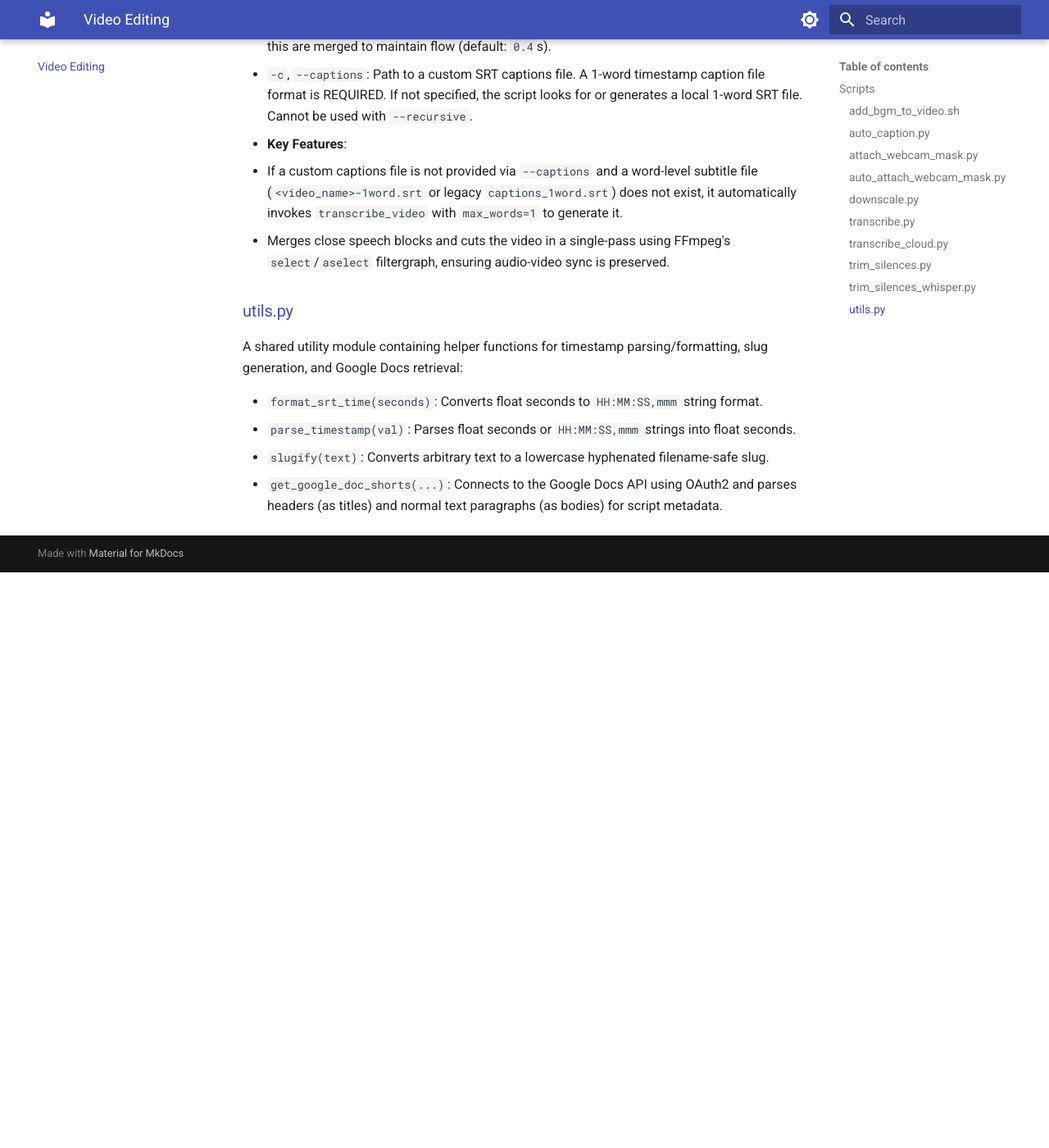
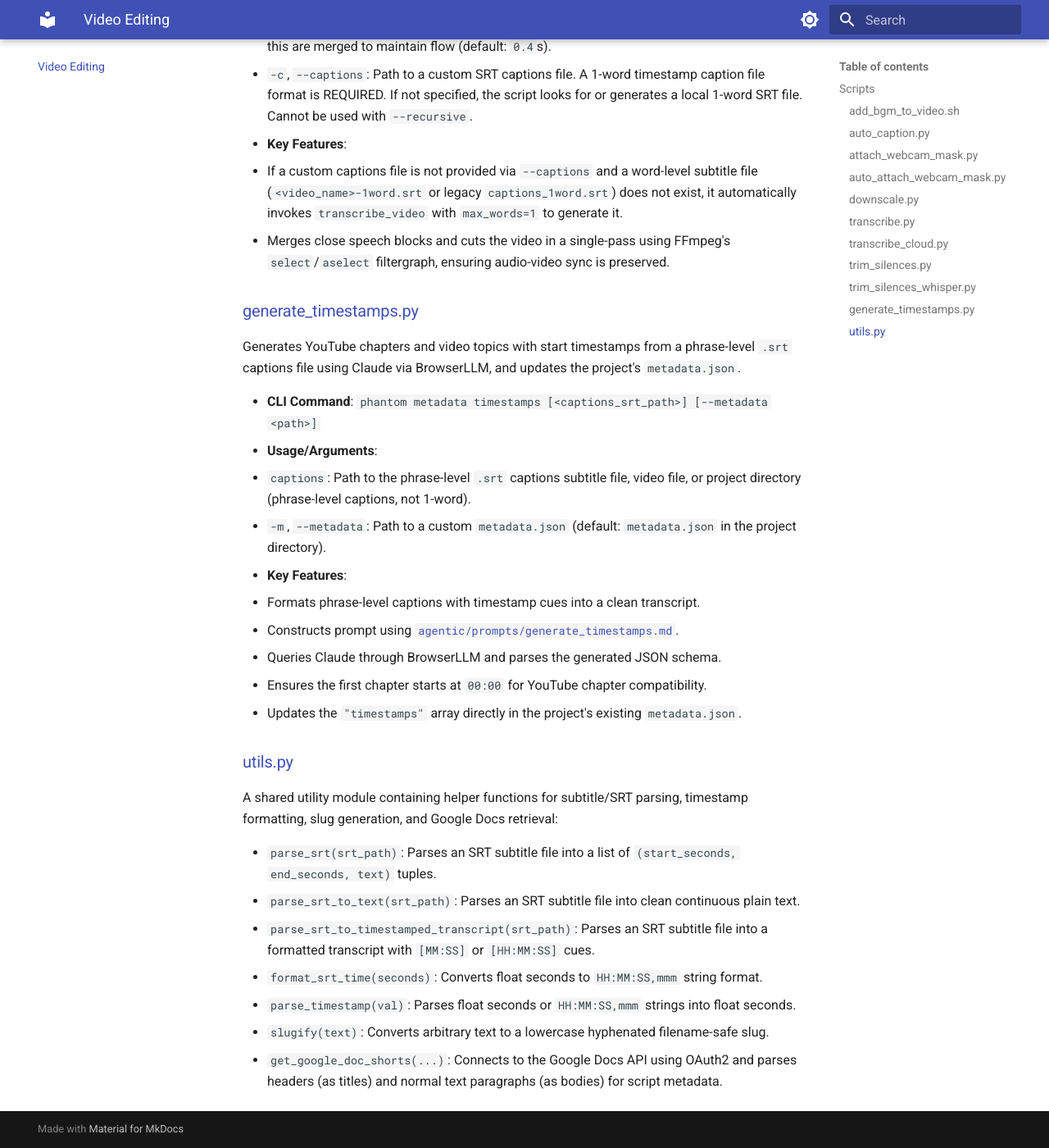
Before and after one commit to hassanaziz0012/phantom-editor, an MkDocs documentation site: the page built from docs/video-editing.md, in a window 1280 px wide and 1400 px high, scrolled down 6556 px. Shown: the whole window at 82% size. Built offline with MkDocs 1.6.1 and Material for MkDocs 9.7.7, drawn with Linux system fonts in a browser that asks for light colours; before the commit the page ends 7254 px from its top, so only the background shows below that.

Commit message:
Update documentation for metadata suite and CLI reorganization

```diff
--- a/docs/video-editing.md
+++ b/docs/video-editing.md
@@ -152,9 +152,26 @@ Trims silences from a video using speech/caption intervals generated via Whisper
   - If a custom captions file is not provided via `--captions` and a word-level subtitle file (`<video_name>-1word.srt` or legacy `captions_1word.srt`) does not exist, it automatically invokes `transcribe_video` with `max_words=1` to generate it.
   - Merges close speech blocks and cuts the video in a single-pass using FFmpeg's `select`/`aselect` filtergraph, ensuring audio-video sync is preserved.
 
+### [generate_timestamps.py](../metadata/generate_timestamps.py)
+Generates YouTube chapters and video topics with start timestamps from a phrase-level `.srt` captions file using Claude via BrowserLLM, and updates the project's `metadata.json`.
+
+* **CLI Command**: `phantom metadata timestamps [<captions_srt_path>] [--metadata <path>]`
+* **Usage/Arguments**:
+  - `captions`: Path to the phrase-level `.srt` captions subtitle file, video file, or project directory (phrase-level captions, not 1-word).
+  - `-m`, `--metadata`: Path to a custom `metadata.json` (default: `metadata.json` in the project directory).
+* **Key Features**:
+  - Formats phrase-level captions with timestamp cues into a clean transcript.
+  - Constructs prompt using [`agentic/prompts/generate_timestamps.md`](../agentic/prompts/generate_timestamps.md).
+  - Queries Claude through BrowserLLM and parses the generated JSON schema.
+  - Ensures the first chapter starts at `00:00` for YouTube chapter compatibility.
+  - Updates the `"timestamps"` array directly in the project's existing `metadata.json`.
+
 ### [utils.py](../video-editing/utils.py)
-A shared utility module containing helper functions for timestamp parsing/formatting, slug generation, and Google Docs retrieval:
+A shared utility module containing helper functions for subtitle/SRT parsing, timestamp formatting, slug generation, and Google Docs retrieval:
 
+- `parse_srt(srt_path)`: Parses an SRT subtitle file into a list of `(start_seconds, end_seconds, text)` tuples.
+- `parse_srt_to_text(srt_path)`: Parses an SRT subtitle file into clean continuous plain text.
+- `parse_srt_to_timestamped_transcript(srt_path)`: Parses an SRT subtitle file into a formatted transcript with `[MM:SS]` or `[HH:MM:SS]` cues.
 - `format_srt_time(seconds)`: Converts float seconds to `HH:MM:SS,mmm` string format.
 - `parse_timestamp(val)`: Parses float seconds or `HH:MM:SS,mmm` strings into float seconds.
 - `slugify(text)`: Converts arbitrary text to a lowercase hyphenated filename-safe slug.
--- a/mkdocs.yml
+++ b/mkdocs.yml
@@ -40,6 +40,7 @@ dev_addr: 127.0.0.1:8000
 nav:
   - Home: index.md
   - Content Pipelines: pipelines.md
+  - Video Metadata: metadata.md
   - Audio Processing: audio-processing.md
   - Video Editing: video-editing.md
   - Filmora Automation: filmora-automation.md
```
Also changed, not shown: docs/metadata.md (added, +68 -0 lines), docs/youtube-api.md (+2 -2 lines).
